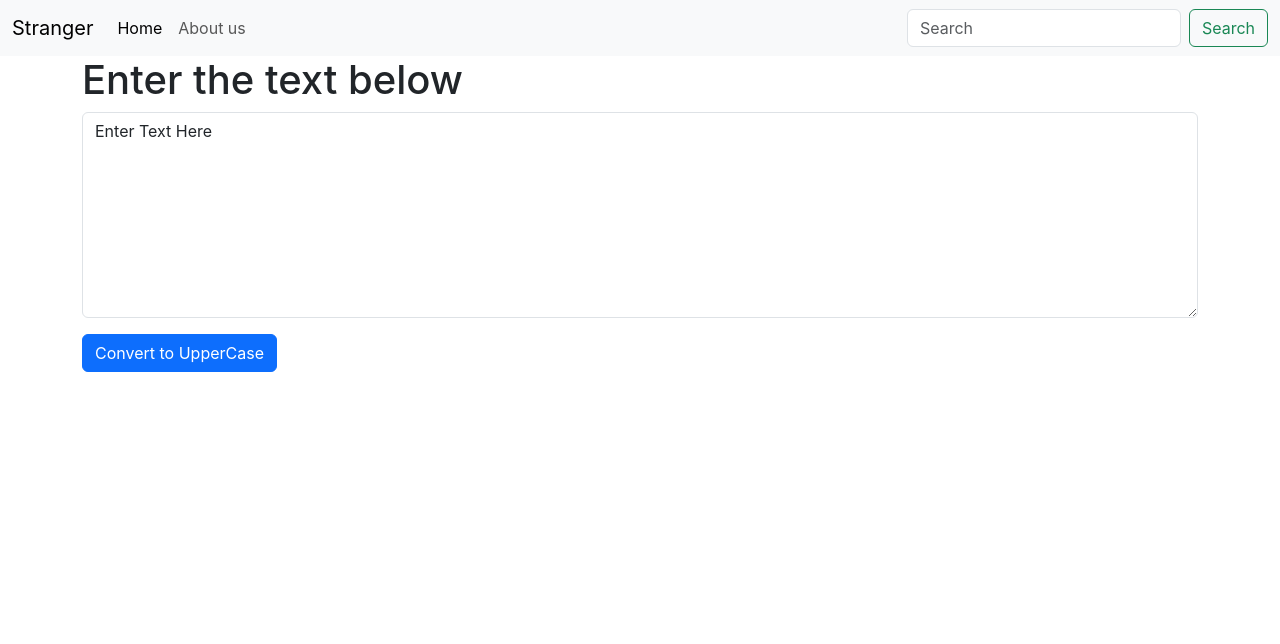
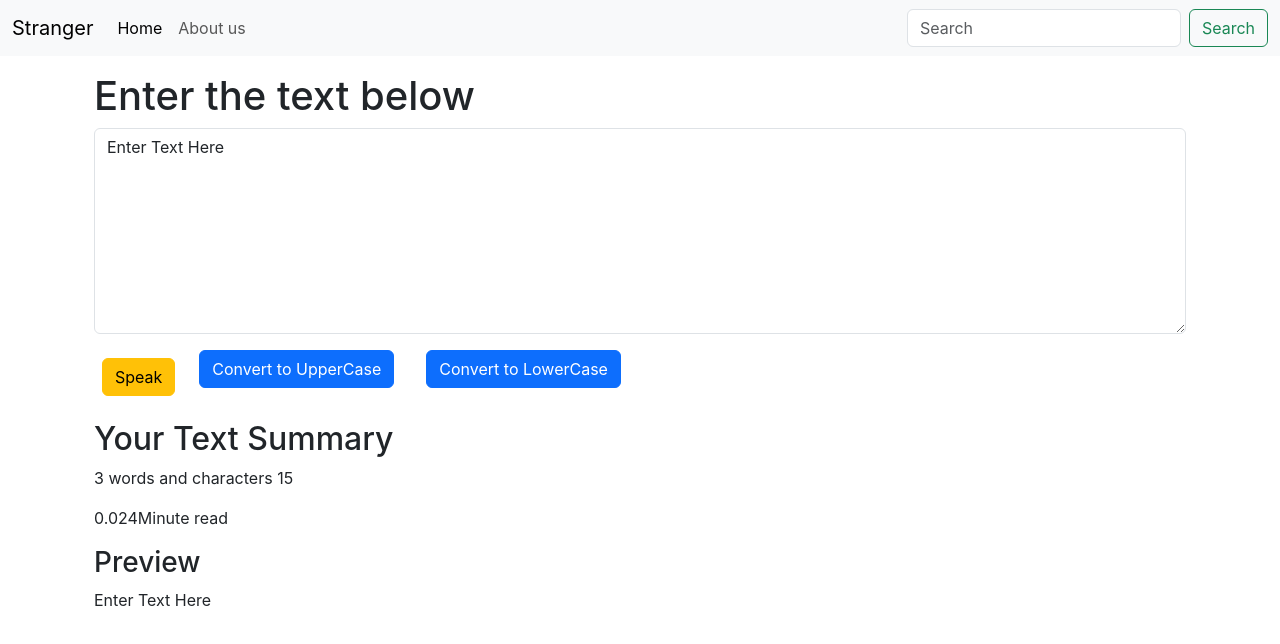
Before and after one commit to akhileshtiwari2/bootstrap_react, a React (Create React App) app: page / in a window 1280 px wide. Shown: the top 644 px of the page. Built offline with nearby package versions, Linux system fonts and the light colour scheme.

Commit message:
TextForm Page Updated

```diff
--- a/src/components/TextForm.js
+++ b/src/components/TextForm.js
@@ -1,22 +1,70 @@
-import React, {useState} from 'react'
+import React, { useState } from "react";
 
 export default function TextForm(props) {
+
+  const speak = () => {
+    let msg = new SpeechSynthesisUtterance();
+    msg.text = text;
+    window.speechSynthesis.speak(msg);
+  }
+
   const handleUpClick = () => {
     let newText = text.toUpperCase();
-        setText(newText)
-    }
+    setText(newText);
+  };
+  const handleLoClick = () => {
+    let newText = text.toLowerCase();
+    setText(newText);
+  };
   const handleOnChange = (event) => {
-        setText(event.target.value)
-    }
-    const [text,setText] = useState("Enter Text Here");
+    setText(event.target.value);
+  };
+  const [text, setText] = useState("Enter Text Here");
   return (
-    <div>
+    <>
+    <div className="container my-3">
       <h1>{props.heading}</h1>
       <div className="mb-3">
-           <textarea className="form-control" value={text} onChange={handleOnChange} id="TextForm" rows="8"></textarea>
+        <textarea
+          className="form-control"
+          value={text}
+          onChange={handleOnChange}
+          id="TextForm"
+          rows="8"
+        ></textarea>
       </div>
 
-        <button type="submit" onClick={handleUpClick} className="btn btn-primary mb-3">Convert to UpperCase</button>
+
+
+      <button type="submit" onClick={speak} className="btn btn-warning mx-2 my-2">Speak</button>
+
+
+
+      <button
+        type="submit"
+        onClick={handleUpClick}
+        className="btn btn-primary mb-3 mx-3"
+      >
+        Convert to UpperCase
+      </button>
+
+      <button
+        type="submit"
+        onClick={handleLoClick}
+        className="btn btn-primary mb-3 mx-3"
+      >
+        Convert to LowerCase
+      </button>
     </div>
-  )
+
+    <div className="container my-3">
+      <h2>Your Text Summary</h2>
+      <p>{text.split(" ").length} words and characters {text.length}</p>
+      <p>{0.008 * text.split(" ").length}Minute read</p>
+      <h3> Preview</h3>
+      <p>{text}</p>
+    </div>
+
+    </>
+  );
 }
```
Also changed, not shown: src/App.js (+7 -9 lines), src/components/Navbar.js (+32 -12 lines). Lines whose indentation alone changed are shown as unchanged.
